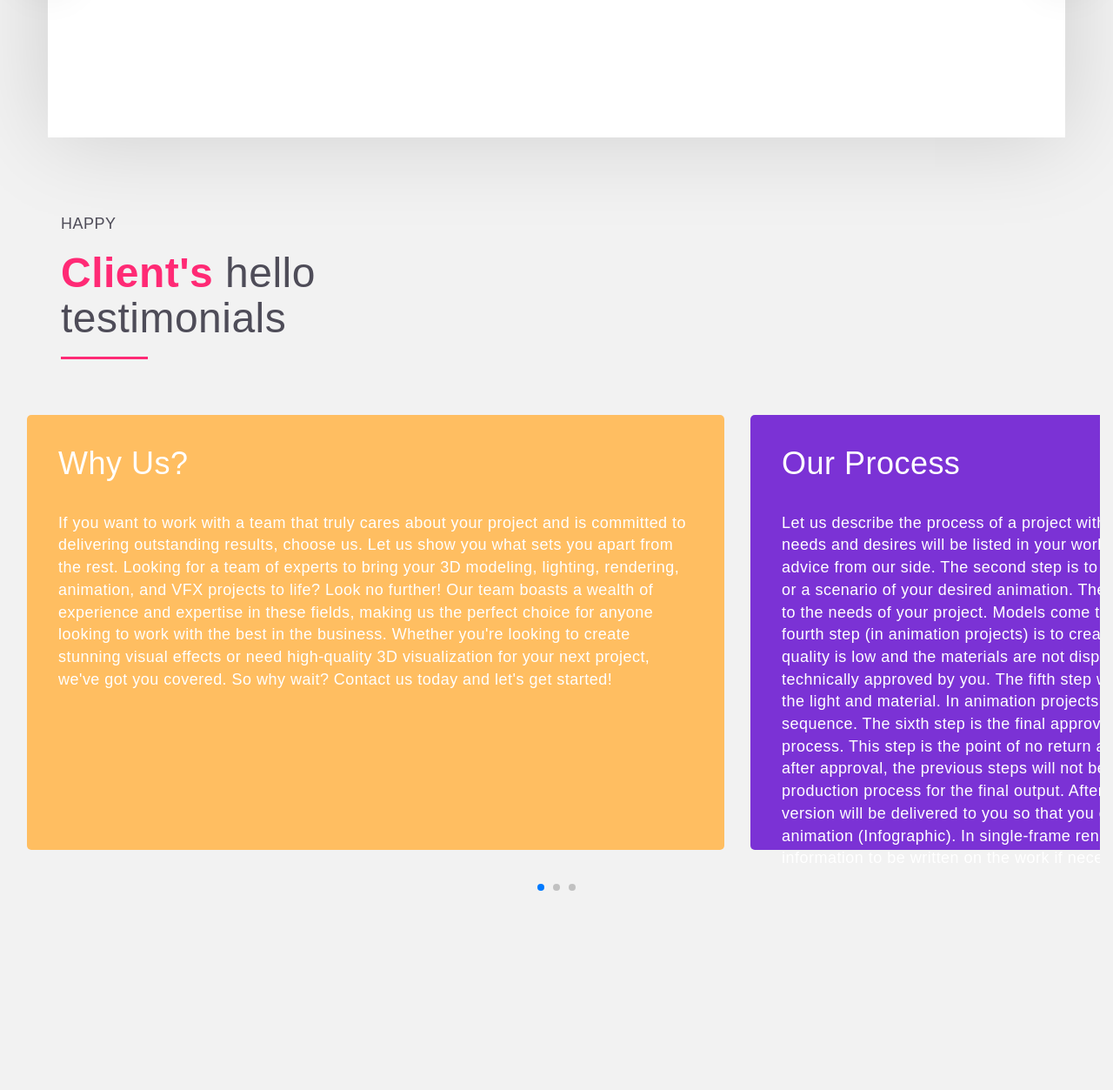
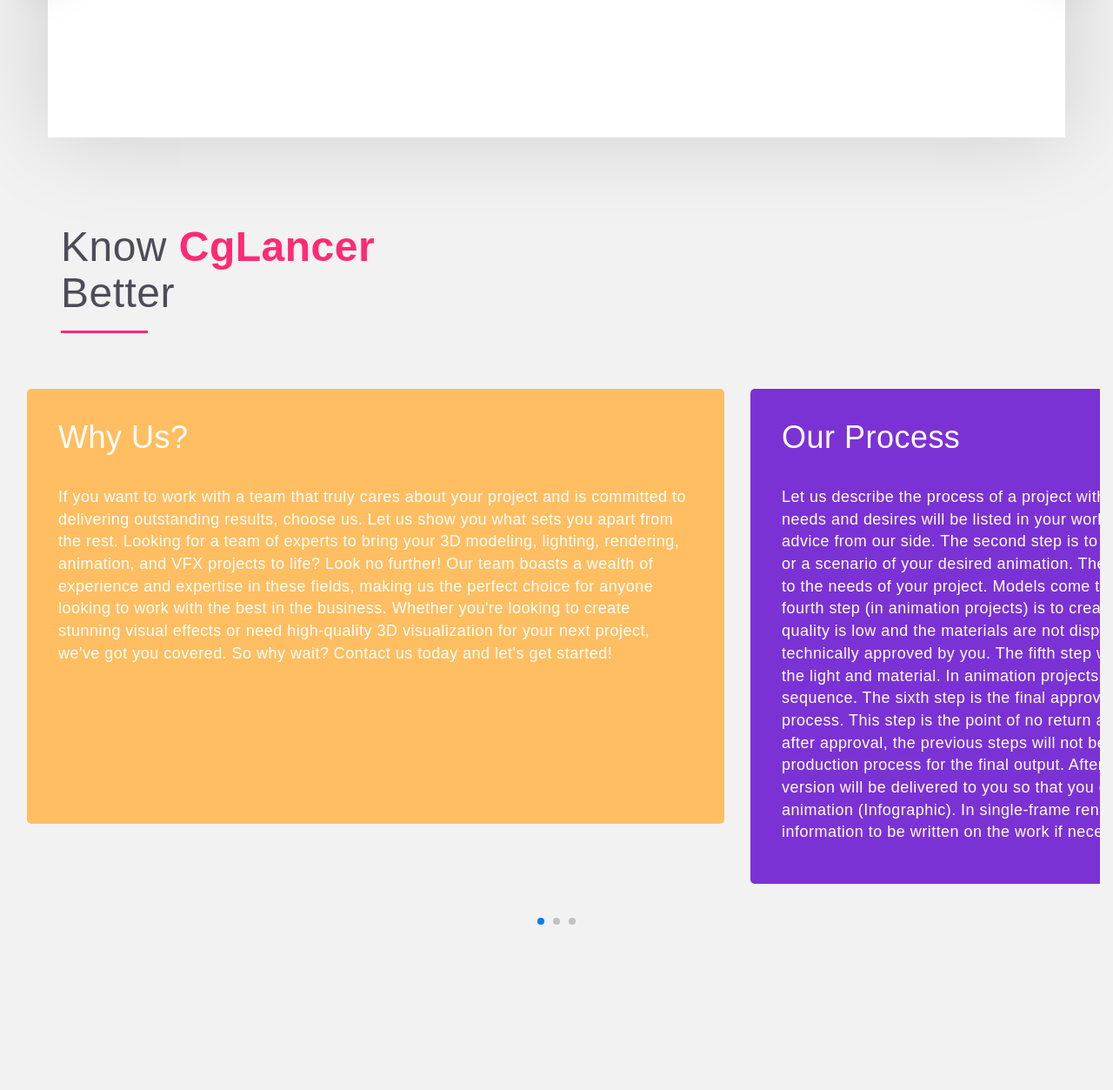
Before and after one commit to sepehrraisi/CgLancer-Django, a Django app: page / in a window 1280 px wide. Shown: the part 868-2121 px from the top of the page at 87% size. Run offline with Django 4.2, Linux system fonts and the light colour scheme; data that the repository does not hold is empty; some libraries are stand-ins or nearby versions; some web fonts are replaced.

Commit message:
Fix: Sliders.

```diff
--- a/main_module/templates/main_module/home.html
+++ b/main_module/templates/main_module/home.html
@@ -98,8 +98,7 @@
         <div class="container">
           <div class="row">
             <div class="col-md-12">
-              <h4 class="sub-heading">Happy</h4>
-              <h1 class="heading pink"><span class="pink">Client's</span> hello <br>testimonials</h1>
+              <h1 class="heading pink">Know <span class="pink">CgLancer </span><br>Better</h1>
             </div>
           </div>
         </div>
--- a/static/css/style.css
+++ b/static/css/style.css
@@ -224,7 +224,7 @@ h1.heading.pink:after {
   color: #fff;
   border-radius: 5px;
   font-weight: 300;
-  height: 500px;
+  min-height: 500px;
 }
 .testimonial-box h1 {
   font-family: 'Montserrat', sans-serif;
```
